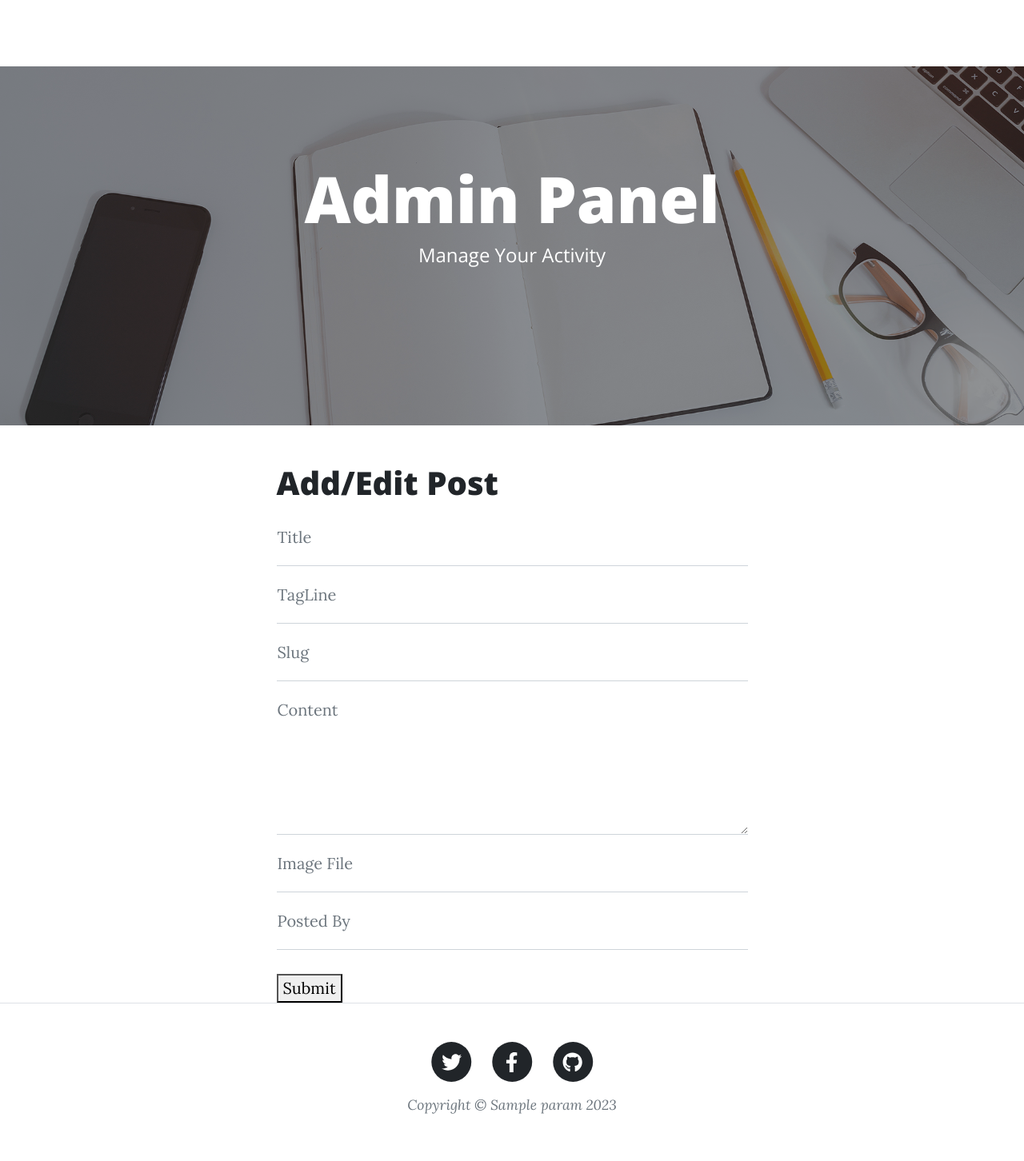
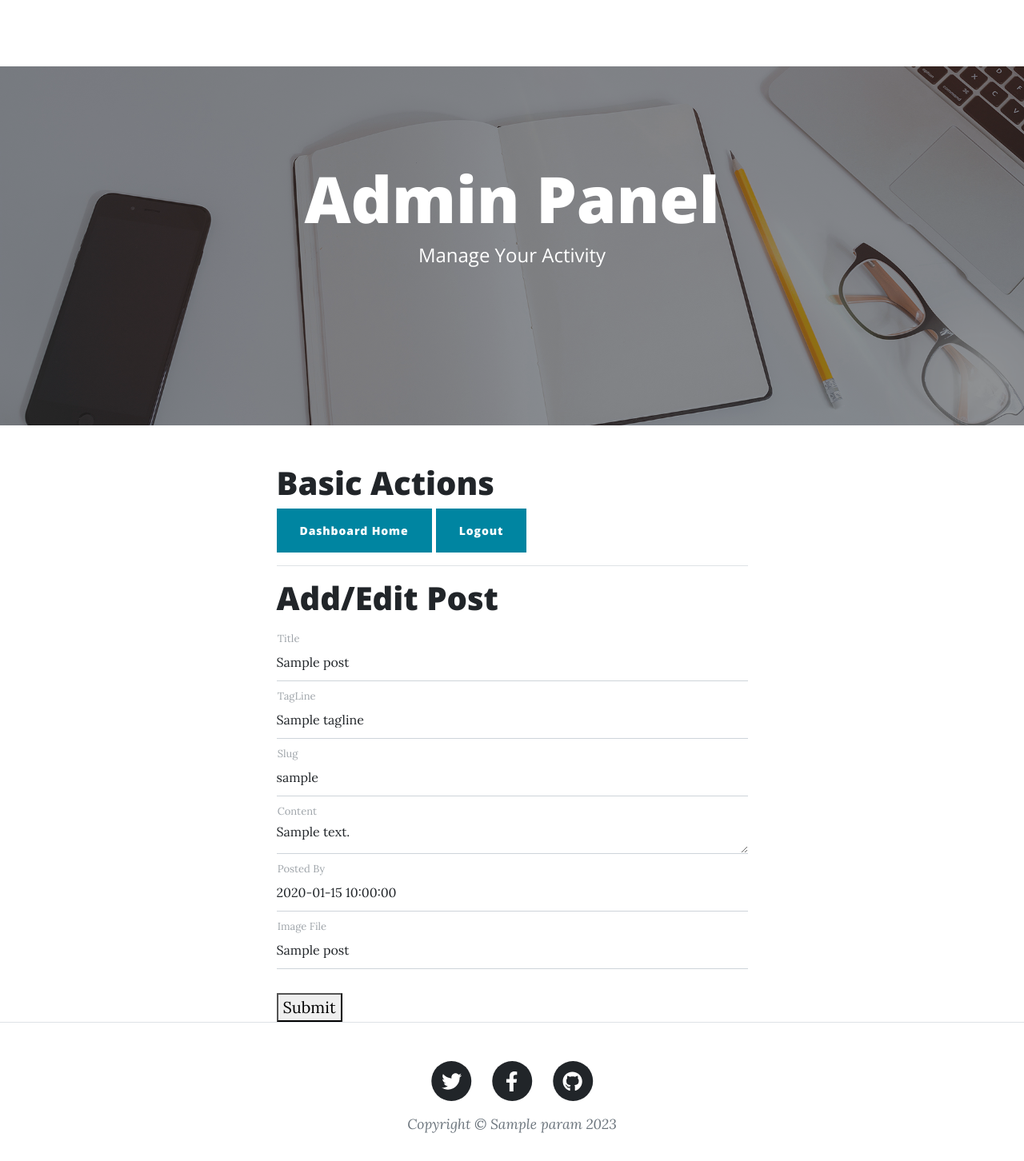
Before and after one commit to amannraawat/flask_tutorials, a Flask app: template templates/edit.html in a window 1280 px wide. Shown: the top 1452 px of the page at 80% size. Run offline with Flask 3, Linux system fonts and the light colour scheme; the template is opened without the code that fills it: most values are stand-ins (such as "Sample title", 1, 10 or a date in 2020); some libraries are stand-ins or nearby versions.

Commit message:
make posts editable form our website

```diff
--- a/run.py
+++ b/run.py
@@ -1,4 +1,4 @@
-from flask import Flask, render_template, request, session
+from flask import Flask, render_template, request, session, redirect
 from flask_sqlalchemy import SQLAlchemy
 from datetime import datetime
 import json
@@ -80,15 +80,29 @@ def edit(sno):
             tline = request.form.get('tline')
             slug = request.form.get('slug')
             content = request.form.get('content')
-            img_file = request.form.get('img_file')
             posted_by = request.form.get('posted_by')
             posted_on = datetime.now()
+            img_file = request.form.get('img_file')
 
             if sno=='0':
-                post = Posts(title=title, tagline=tline, slug=slug, content=content, image_name=img_file, posted_by=posted_by, posted_on = posted_on)
+                post = Posts(title=title, tagline=tline, slug=slug, content=content, posted_by=posted_by, posted_on = posted_on, image_name=img_file)
                 db.session.add(post)
                 db.session.commit()
-        return render_template('edit.html', params=params, sno=sno)
+            else:
+                post = Posts.query.filter_by(sno=sno).first()
+                post.title = title
+                post.tagline = tline
+                post.slug = slug
+                post.content = content
+                post.posted_by = posted_by
+                post.posted_on = posted_on
+                post.image_name = img_file
+
+                db.session.commit()
+                return redirect('/edit/' + sno)
+
+        post = Posts.query.filter_by(sno=sno).first()
+        return render_template('edit.html', params=params, post=post)
 
 
 
--- a/templates/edit.html
+++ b/templates/edit.html
@@ -19,13 +19,13 @@
 <div class="container px-4 px-lg-5">
   <div class="row gx-4 gx-lg-5 justify-content-center">
     <div class="col-md-10 col-lg-8 col-xl-7">
+      <h1>Basic Actions</h1>
+      <a href="/dashboard"><button class="btn btn-primary">Dashboard Home</button></a>
+      <a href="/logout"><button class="btn btn-primary">Logout</button></a>
+      <hr>
       <h1>Add/Edit Post</h1>
 
-      <form
-        action="/edit/{{sno}}"
-        method="post"
-        data-sb-form-api-token="e2576777-cdc2-417f-bc18-11f9ff2bdacf"
-      >
+      <form action="/edit/{{post.sno}}" method="post">
         <div class="form-floating">
           <input
             class="form-control"
@@ -33,7 +33,7 @@
             name="title"
             type="text"
             placeholder="Title"
-            data-sb-validations="required"
+            value="{{post.title}}"
           />
           <label for="name">Title</label>
         </div>
@@ -44,7 +44,7 @@
             name="tline"
             type="text"
             placeholder="Tagline"
-            data-sb-validations="required,email"
+            value="{{post.tagline}}"
           />
           <label for="tline">TagLine</label>
         </div>
@@ -55,7 +55,7 @@
             name="slug"
             type="text"
             placeholder="Slug"
-            data-sb-validations="required"
+            value="{{post.slug}}"
           />
           <label for="slug">Slug</label>
         </div>
@@ -63,22 +63,11 @@
           <textarea
             class="form-control"
             id="content"
+            rows="10"
             name="content"
             placeholder="Content"
-            style="height: 12rem"
-            data-sb-validations="required"
-          ></textarea>
+          >{{post.content}}</textarea>
           <label for="content">Content</label>
-        </div>
-        <div class="form-floating">
-            <input
-              class="form-control"
-              id="img_file"
-              name="img_file"
-              placeholder="Image File"
-              data-sb-validations="required"
-            >
-            <label for="img_file">Image File</label>
         </div>
         <div class="form-floating">
           <input
@@ -87,9 +76,19 @@
             name="posted_by"
             type="text"
             placeholder="Posted By"
-              data-sb-validations="required"
+            value="{{post.posted_by}}"
           />
           <label for="posted_by">Posted By</label>
+        </div>
+        <div class="form-floating">
+          <input
+            class="form-control"
+            id="img_file"
+            name="img_file"
+            placeholder="Image File"
+            value="{{post.image_name}}"
+          />
+          <label for="img_file">Image File</label>
         </div>
         <br />
 
```
Also changed, not shown: templates/dashboard.html (+11 -2 lines). Lines whose indentation alone changed are shown as unchanged.
